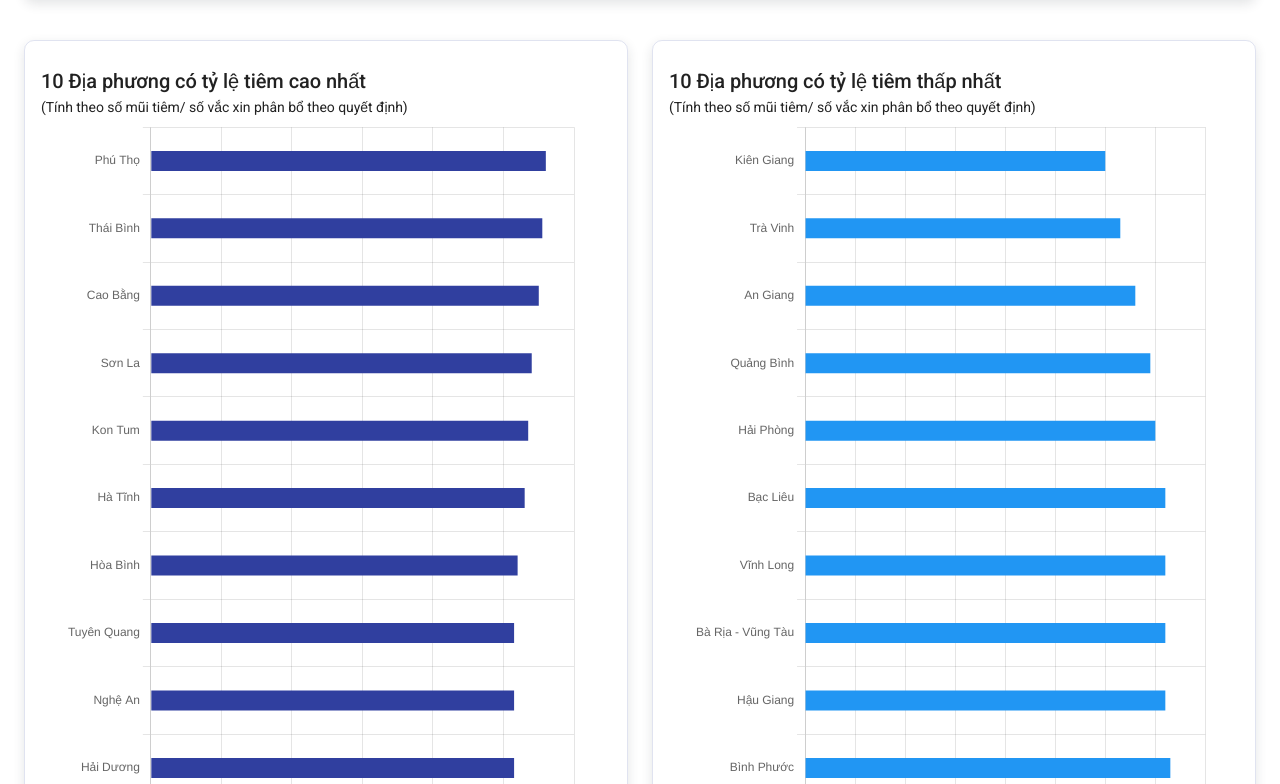
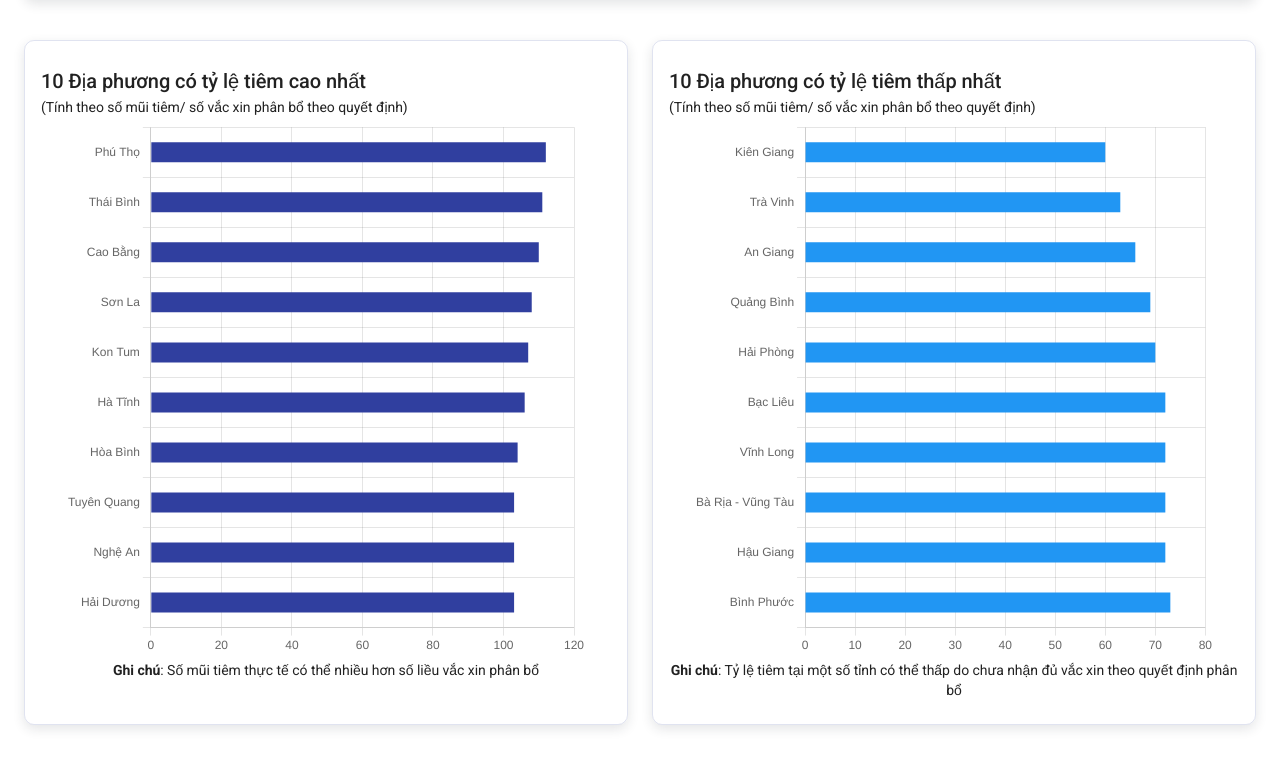
Before and after one commit to zinza-d2-training/long-react, a React (Create React App) app: page / in a window 1280 px wide. Shown: the part 716-1500 px from the top of the page. Built offline with nearby package versions, Linux system fonts and the light colour scheme; the HTML template or start-up script is replaced by a standard one; a web font is replaced by a local one.

Commit message:
giảm độ cao của horizontal chart

```diff
--- a/src/pages/Home/index.tsx
+++ b/src/pages/Home/index.tsx
@@ -109,16 +109,15 @@ const Home = () => {
   return (
     <AppLayout>
       <Box sx={{ backgroundColor: '#fff', flex: 1 }}>
+        <Box my={3} px={3} py={2} sx={{ backgroundColor: '#F7FBFE' }}>
           <Container maxWidth="xl">
-          <Box
-            my={3}
-            px={3}
-            py={2}
-            sx={{ backgroundColor: '#F7FBFE', display: 'flex' }}>
+            <Box sx={{ display: 'flex' }}>
               <Box sx={boxInfoStyle}>
                 <img src="images/ic_register_people.png" alt="" />
                 <Box ml={2}>
-                <Typography sx={titleStyle}>Đối tượng đăng ký tiêm</Typography>
+                  <Typography sx={titleStyle}>
+                    Đối tượng đăng ký tiêm
+                  </Typography>
                   <Typography sx={amountStyle}>
                     11,203,873 <Box component="i">(lượt)</Box>
                   </Typography>
@@ -145,6 +144,9 @@ const Home = () => {
                 </Box>
               </Box>
             </Box>
+          </Container>
+        </Box>
+        <Container maxWidth="xl">
           <Box p={4} sx={boxStyle}>
             <Typography variant="h6">Dữ liệu tiêm theo ngày</Typography>
             <Line
@@ -195,7 +197,7 @@ const Home = () => {
                     }
                   }}
                   data={dataHighestInjectionRate}
-                  height={410}
+                  height={310}
                 />
               </Box>
               <Typography variant="body2" mt="4px" align="center">
@@ -241,7 +243,7 @@ const Home = () => {
                     }
                   }}
                   data={dataLowestInjectionRate}
-                  height={410}
+                  height={310}
                 />
               </Box>
               <Typography variant="body2" mt="4px" align="center">
```
Lines whose indentation alone changed are shown as unchanged.
